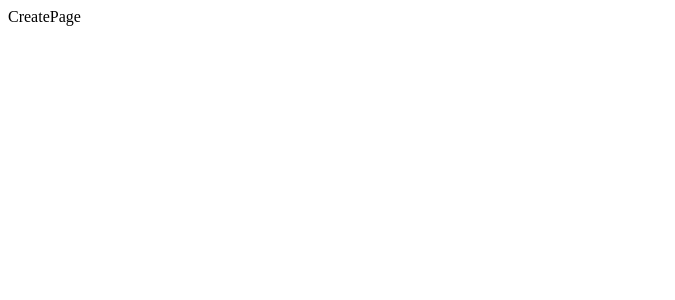
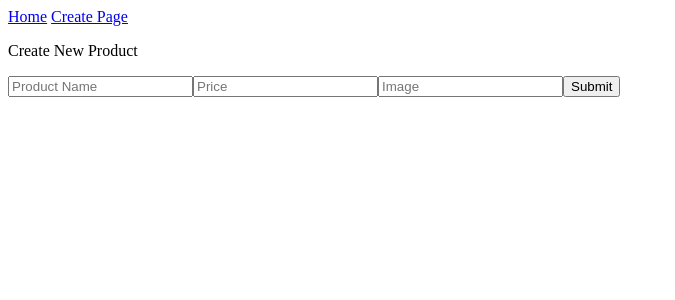
Before and after one commit to leelalalaa/microservices-tutorials, a React (Vite) app in the folder frontend/: page /create in a window 1280 px wide. Shown: the top 300 px of the page, without its empty margins (0-675 px from the left). Built offline with nearby package versions, Linux system fonts and the light colour scheme.

Commit message:
stinky code (terrible front end) but it's functional

```diff
--- a/frontend/src/App.jsx
+++ b/frontend/src/App.jsx
@@ -1,10 +1,13 @@
-import { Route, Routes } from 'react-router-dom';
+import { Route, Routes, Link } from 'react-router-dom';
 import CreatePage from "./pages/CreatePage";
 import HomePage from "./pages/HomePage";
 
 function App() {
   return (
     <>
+      <Link to="/">Home</Link> {/* Link to HomePage */}
+      <Link to="/create">Create Page</Link> {/* Link to CreatePage */}
+
       <Routes>
         <Route path="/" element={<HomePage />} />
         <Route path="/create" element={<CreatePage />} />
--- a/frontend/src/pages/CreatePage.jsx
+++ b/frontend/src/pages/CreatePage.jsx
@@ -1,7 +1,23 @@
+import { useState } from 'react';
+
 const CreatePage = () => {
-    return (
-        <div>CreatePage</div>
-    )
-}
+    const [newProduct, setNewProduct] = useState({
+        name: "",
+        price: "",
+        image: "",
+    });
+
+    const handleAddProduct = () => {
+        console.log(newProduct);
+    }
+
+    return <div>
+        <p>Create New Product</p>
+        <input type="text" placeholder="Product Name" value={newProduct.name} name="name" onChange={(e) => setNewProduct({ ...newProduct, name: e.target.value })}/>
+        <input type="text" placeholder="Price" value={newProduct.price} name="price" onChange={(e) => setNewProduct({ ...newProduct, price: e.target.value })}/>
+        <input type="text" placeholder="Image" value={newProduct.image} name="image" onChange={(e) => setNewProduct({ ...newProduct, image: e.target.value })}/>
+        <input type="submit" value="Submit" onClick={handleAddProduct} />
+    </div>;
+};
 
 export default CreatePage;
```
